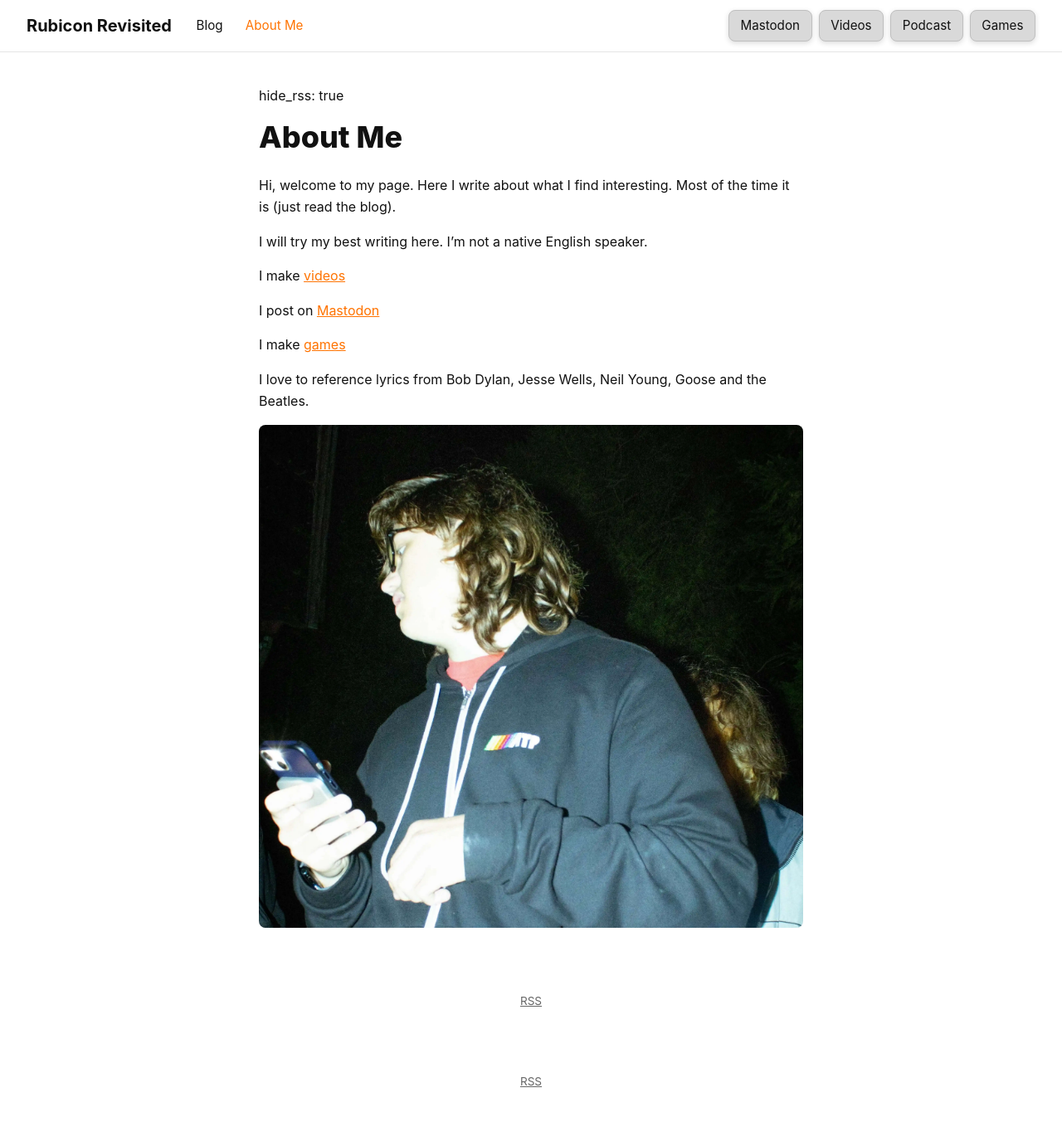
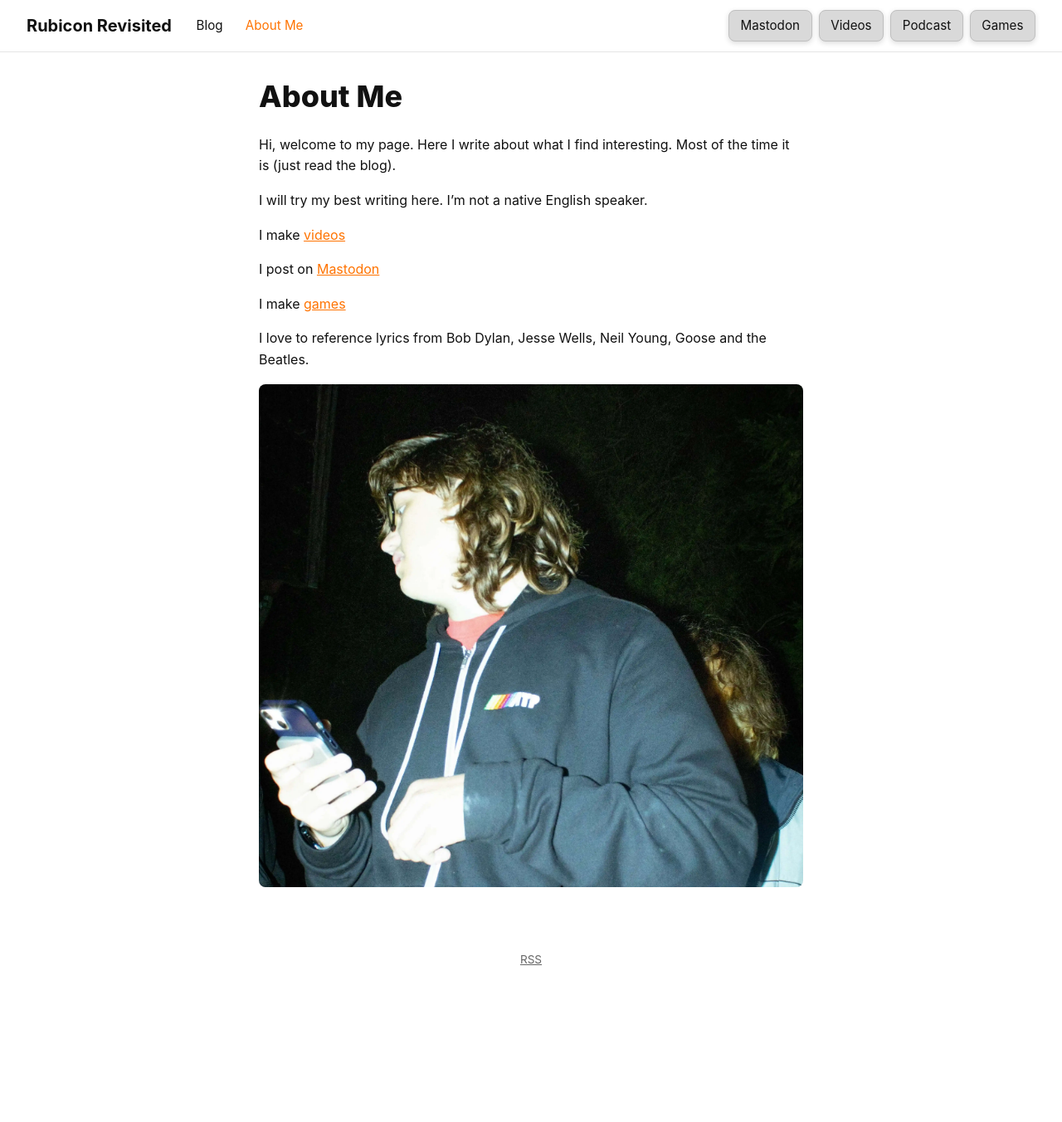
Before and after one commit to StepanJiri/stepankarasek.github.io, a Jekyll site: the page built from about.md, in a window 1280 px wide. Shown: the whole page at 83% size. Built offline with Jekyll 4.4.1, drawn with Linux system fonts in a browser that asks for light colours; after the commit the page ends 1253 px from its top, so only the background shows below that.

Commit message:
Update about.md

```diff
--- a/about.md
+++ b/about.md
@@ -2,8 +2,9 @@
 layout: default
 title: About
 permalink: /about/
+hide_rss: true
 ---
-hide_rss: true
+
 
 
 # About Me
```
